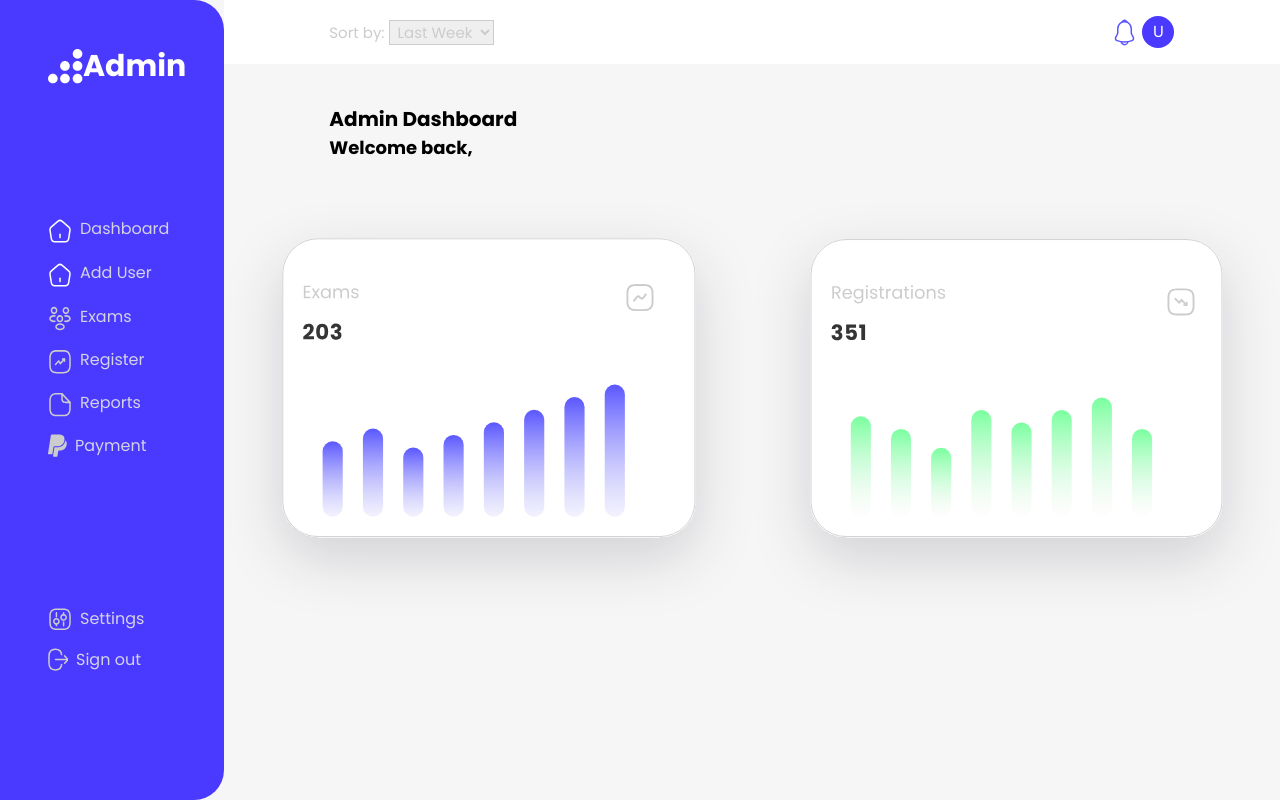
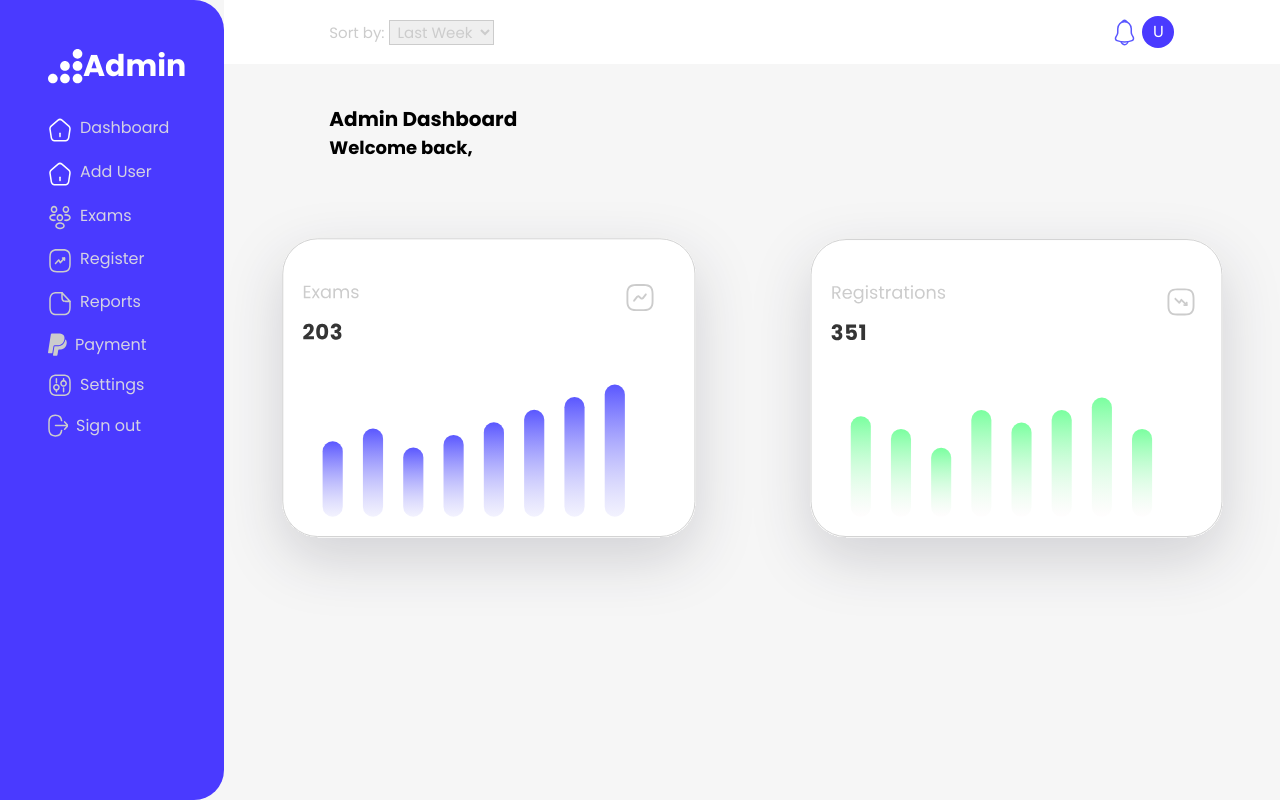
Before and after one commit to Leefranklyn/Enfavdu, a React (Vite) app: page /dashboard in a window 1280 px wide. Built offline with nearby package versions, Linux system fonts and the light colour scheme; no server answers.

Commit message:
fixed a bug

```diff
--- a/src/componenets/admin/dashboard/index.jsx
+++ b/src/componenets/admin/dashboard/index.jsx
@@ -28,12 +28,12 @@ const Dashboard = () => {
     <Context.Provider value={{toggle , setToggle}}>
       <div className="flex relative bg-lightGrey min-h-full">
         <div className={`bg-blue md:w-[25%] lg:w-[18%]  rounded-e-[30px] ${ toggle ? "absolute top-0 w-[70%] h-full  translate-x-[0]" : "absolute translate-x-[-1000%]"} min-h-[100vh] md:relative md:translate-x-[0] `}>
-          <div className="flex flex-col justify-start md:justify-between  min-h-[100%] px-12 py-10  md:pt-12 md:pb-32 ">
+          <div className="flex flex-col justify-start min-h-[100%] px-12 py-10  md:pt-12 md:pb-32 ">
             <div className="flex items-center">
               <img src={admin} alt="" />
               <h2 className="text-white text-3xl font-bold">Admin</h2>
             </div>
-            <div>
+            <div className="mt-8">
               <ul className="flex flex-col gap-4 my-4 mt-8 md:mt-0  text-buttonGrey">
                 <Link to="/dashboard">
                   <li className="flex gap-2" onClick={handleToggle}>
```
